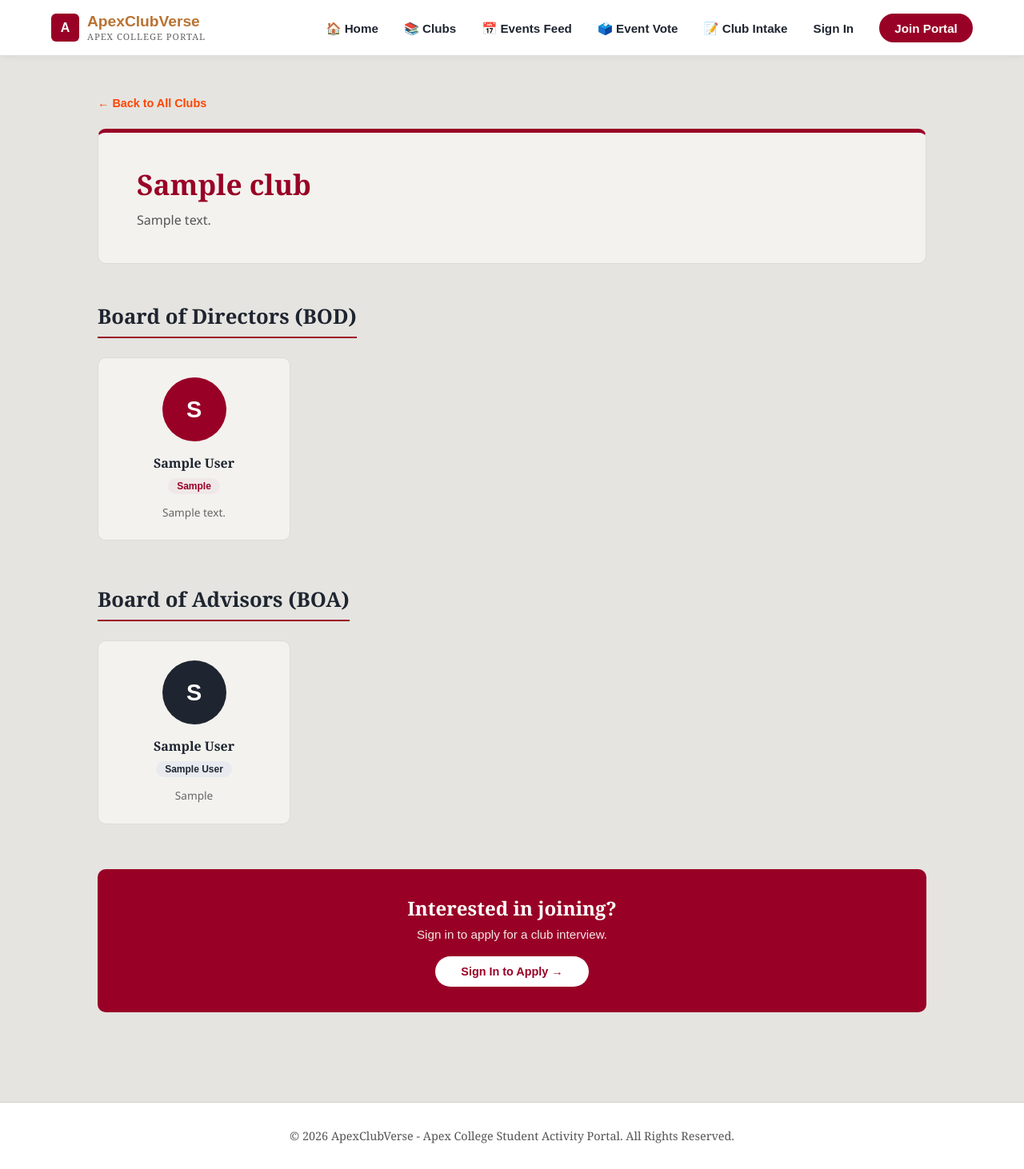
After one commit to Siwani-8/ApexClubVerse, a PHP site: page /club_detail.php in a window 1280 px wide. The commit adds this page. Shown: the whole page at 80% size. Run offline with PHP 8.4, Linux system fonts and the light colour scheme; tables that the repository leaves empty or names only in its code hold one stand-in row (values such as "Sample post").

Commit message:
Add club detail page with BOD and BOA sections

```diff
--- /dev/null
+++ b/club_detail.php
@@ -0,0 +1,195 @@
+<?php
+session_start();
+include 'db.php';
+include 'header.php';
+
+$club_id = isset($_GET['id']) ? (int)$_GET['id'] : 1;
+
+$club_result = mysqli_query($conn, "SELECT * FROM clubs WHERE id = $club_id");
+$club = mysqli_fetch_assoc($club_result);
+
+if (!$club) { header("Location: clubs.php"); exit; }
+
+$bod_result = mysqli_query($conn, "SELECT * FROM bod_members WHERE club_id = $club_id");
+$boa_result = mysqli_query($conn, "SELECT * FROM boa_members WHERE club_id = $club_id");
+?>
+
+<style>
+    .container { max-width: 1100px; margin: 3rem auto; padding: 0 2rem; }
+
+    /* Hero */
+    .club-hero {
+        background: var(--card-bg);
+        border-top: 5px solid var(--primary-crimson);
+        border-radius: 10px;
+        padding: 2.5rem 3rem;
+        margin-bottom: 3rem;
+        border: 1px solid #dcdbd7;
+        border-top: 5px solid var(--primary-crimson);
+    }
+    .club-hero h1 { font-size: 2.2rem; color: var(--primary-crimson); margin-bottom: 0.5rem; }
+    .club-hero p { font-family: 'Segoe UI', sans-serif; color: #555; font-size: 1rem; line-height: 1.7; max-width: 700px; }
+
+    /* Section titles */
+    .section-title {
+        font-size: 1.6rem;
+        color: var(--text-dark);
+        margin-bottom: 1.5rem;
+        padding-bottom: 0.5rem;
+        border-bottom: 2px solid var(--primary-crimson);
+        display: inline-block;
+    }
+    .section { margin-bottom: 3.5rem; }
+
+    /* Member cards grid */
+    .member-grid { display: grid; grid-template-columns: repeat(auto-fill, minmax(220px, 1fr)); gap: 1.5rem; }
+
+    .member-card {
+        background: var(--card-bg);
+        border: 1px solid #dcdbd7;
+        border-radius: 10px;
+        padding: 1.5rem;
+        text-align: center;
+        transition: 0.2s;
+    }
+    .member-card:hover { transform: translateY(-4px); box-shadow: 0 8px 20px rgba(0,0,0,0.08); }
+
+    .member-avatar {
+        width: 80px; height: 80px;
+        border-radius: 50%;
+        background: var(--primary-crimson);
+        color: white;
+        font-size: 1.8rem;
+        font-weight: bold;
+        display: flex;
+        align-items: center;
+        justify-content: center;
+        margin: 0 auto 1rem;
+        font-family: sans-serif;
+    }
+    .member-card h3 { font-size: 1rem; color: var(--text-dark); margin-bottom: 0.3rem; }
+    .member-position {
+        display: inline-block;
+        background: #f0e8e8;
+        color: var(--primary-crimson);
+        font-size: 0.75rem;
+        font-family: sans-serif;
+        font-weight: bold;
+        padding: 0.2rem 0.7rem;
+        border-radius: 20px;
+        margin-bottom: 0.8rem;
+    }
+    .member-card p { font-family: 'Segoe UI', sans-serif; font-size: 0.85rem; color: #666; line-height: 1.5; }
+
+    /* BOA card slight difference */
+    .boa-card .member-avatar { background: #1e2530; }
+    .boa-position {
+        display: inline-block;
+        background: #e8eaf0;
+        color: #1e2530;
+        font-size: 0.75rem;
+        font-family: sans-serif;
+        font-weight: bold;
+        padding: 0.2rem 0.7rem;
+        border-radius: 20px;
+        margin-bottom: 0.8rem;
+    }
+
+    /* Back button */
+    .back-link {
+        display: inline-block;
+        margin-bottom: 1.5rem;
+        color: var(--accent-orange);
+        font-weight: bold;
+        font-family: sans-serif;
+        font-size: 0.9rem;
+        text-decoration: none;
+    }
+    .back-link:hover { text-decoration: underline; }
+
+    /* CTA */
+    .cta-box {
+        background: var(--primary-crimson);
+        color: white;
+        border-radius: 10px;
+        padding: 2rem 3rem;
+        text-align: center;
+        margin-bottom: 3rem;
+    }
+    .cta-box h2 { font-size: 1.5rem; margin-bottom: 0.5rem; }
+    .cta-box p { font-family: sans-serif; font-size: 0.95rem; opacity: 0.9; margin-bottom: 1.2rem; }
+    .cta-btn {
+        display: inline-block;
+        background: white;
+        color: var(--primary-crimson);
+        padding: 0.7rem 2rem;
+        border-radius: 25px;
+        font-weight: bold;
+        font-family: sans-serif;
+        text-decoration: none;
+        font-size: 0.9rem;
+        transition: 0.2s;
+    }
+    .cta-btn:hover { background: #f0e8e8; }
+</style>
+
+<div class="container">
+    <a href="clubs.php" class="back-link">&larr; Back to All Clubs</a>
+
+    <!-- Club Hero -->
+    <div class="club-hero">
+        <h1><?php echo htmlspecialchars($club['name']); ?></h1>
+        <p><?php echo htmlspecialchars($club['description']); ?></p>
+    </div>
+
+    <!-- BOD Section -->
+    <div class="section">
+        <h2 class="section-title">Board of Directors (BOD)</h2>
+        <div class="member-grid">
+            <?php while($member = mysqli_fetch_assoc($bod_result)) {
+                $initials = strtoupper(substr($member['name'], 0, 1));
+            ?>
+            <div class="member-card">
+                <div class="member-avatar"><?php echo $initials; ?></div>
+                <h3><?php echo htmlspecialchars($member['name']); ?></h3>
+                <span class="member-position"><?php echo htmlspecialchars($member['position']); ?></span>
+                <p><?php echo htmlspecialchars($member['bio']); ?></p>
+            </div>
+            <?php } ?>
+        </div>
+    </div>
+
+    <!-- BOA Section -->
+    <div class="section">
+        <h2 class="section-title">Board of Advisors (BOA)</h2>
+        <div class="member-grid">
+            <?php while($advisor = mysqli_fetch_assoc($boa_result)) {
+                $initials = strtoupper(substr($advisor['name'], 0, 1));
+            ?>
+            <div class="member-card boa-card">
+                <div class="member-avatar"><?php echo $initials; ?></div>
+                <h3><?php echo htmlspecialchars($advisor['name']); ?></h3>
+                <span class="boa-position"><?php echo htmlspecialchars($advisor['title']); ?></span>
+                <p><?php echo htmlspecialchars($advisor['expertise']); ?></p>
+            </div>
+            <?php } ?>
+        </div>
+    </div>
+
+    <!-- CTA Join -->
+    <?php if(isset($_SESSION['user_logged_in'])): ?>
+    <div class="cta-box">
+        <h2>Want to join <?php echo htmlspecialchars($club['name']); ?>?</h2>
+        <p>Apply for the club interview and become a part of our team.</p>
+        <a href="registration.php?club_id=<?php echo $club_id; ?>" class="cta-btn">Apply for Interview &rarr;</a>
+    </div>
+    <?php else: ?>
+    <div class="cta-box">
+        <h2>Interested in joining?</h2>
+        <p>Sign in to apply for a club interview.</p>
+        <a href="login.php" class="cta-btn">Sign In to Apply &rarr;</a>
+    </div>
+    <?php endif; ?>
+</div>
+
+<?php include 'footer.php'; ?>
```
Also changed, not shown: clubs.php (+3 -4 lines).
